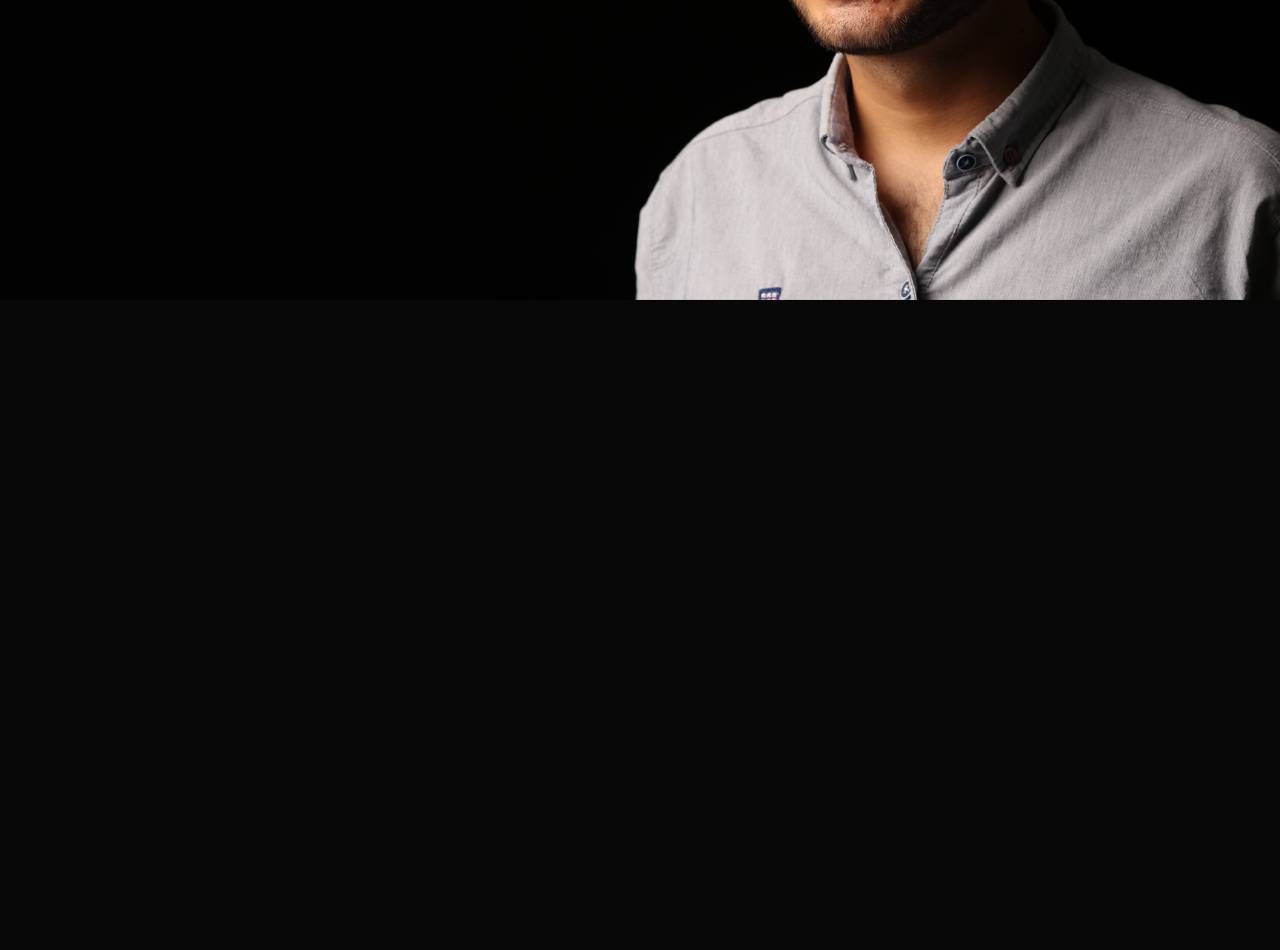
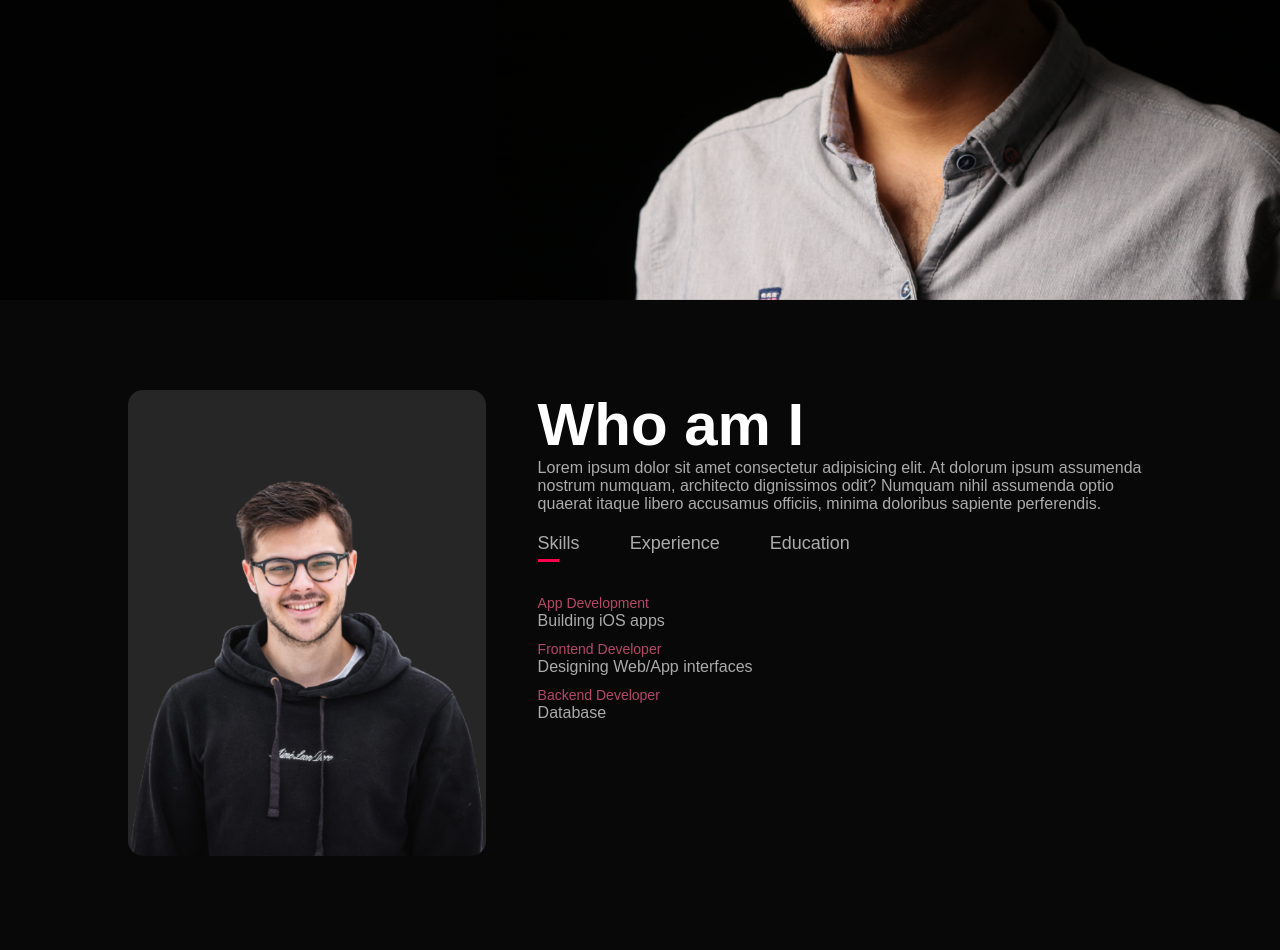
Before and after one commit to perezyzabelle/perezyzabelle.github.io, a plain HTML site: page index.html in a window 1280 px wide. Shown: the part 500-1450 px from the top of the page. Before the commit the page ends 800 px from the top, so only its background shows below. Drawn offline with Linux system fonts and the light colour scheme.

Commit message:
creating about me

```diff
--- a/css/styles.css
+++ b/css/styles.css
@@ -76,3 +76,83 @@ nav ul li a:hover::after {
 .header-text h1 span {
     color: #ff004f;
 }
+
+/*--------------About-----------------*/
+#about {
+    padding: 80px 0;
+    color:#ababab
+}
+
+.row {
+    display:flex;
+    justify-content: space-between;
+    flex-wrap: wrap;
+}
+
+.about-col-1 {
+    flex-basis: 35%;
+}
+
+.about-col-1 img {
+    width: 100%;
+    border-radius: 15px;
+}
+
+.about-col-2 {
+    flex-basis: 60%;
+}
+
+.sub-title {
+    font-size: 60px;
+    font-weight: 600;
+    color: white;
+}
+
+.tab-titles {
+    display: flex;
+    margin: 20px 0 40px;
+
+}
+
+.tab-links {
+    margin-right: 50px;
+    font-size: 18px;
+    font-weight: 500;
+    cursor: pointer;
+    position: relative;
+}
+
+.tab-links::after {
+    content:'';
+    width: 0;
+    height: 3px;
+    background: #ff004f;
+    position: absolute;
+    left: 0;
+    bottom: -8px;
+    transition: 0.5s;
+}
+
+.tab-links.active-link::after {
+    width: 50%;
+
+
+}
+
+.tab-contents ul li {
+    list-style: none;
+    margin: 10px 0;
+}
+
+.tab-contents ul li span {
+    color:#b54769;
+    font-size: 14px;
+}
+
+.tab-contents {
+    display: none;
+}
+
+.tab-contents.active-tab {
+    display: block;
+}
--- a/index.html
+++ b/index.html
@@ -24,8 +24,57 @@
                 <h1>Hello, I'm <br> <span>Yzabelle</span> Perez.</h1>
             </div>
         </div>
+    </div>
 
+<!-----------About----------->
+    <div id="about">
+        <div class="container">
+            <div class="row">
+                <div class="about-col-1">
+                    <img src="images/user.png">
+                </div>
+                <div class="about-col-2">
+                    <h1 class="sub-title">Who am I</h1>
+                    <p> Lorem ipsum dolor sit amet consectetur adipisicing elit.
+                        At dolorum ipsum assumenda nostrum numquam,
+                        architecto dignissimos odit? Numquam nihil assumenda
+                        optio quaerat itaque libero accusamus officiis, minima
+                        doloribus sapiente perferendis.</p>
+
+                    <div class="tab-titles">
+                        <p class="tab-links active-link" onclick="opentab('skills')">Skills</p>
+                        <p class="tab-links" onclick="opentab('experience')" >Experience</p>
+                        <p class="tab-links" onclick="opentab('education')">Education</p>
+                    </div>
+                    <div class="tab-contents active-tab" id="skills">
+                        <ul>
+                            <li><span>App Development</span><br>Building iOS apps</li>
+                            <li><span>Frontend Developer</span><br>Designing Web/App interfaces</li>
+                            <li><span>Backend Developer</span><br>Database</li>
+                        </ul>
+                    </div>
+                    <div class="tab-contents" id="experience">
+                        <ul>
+                            <li><span>App Development</span><br>Building iOS apps</li>
+                            <li><span>Frontend Developer</span><br>Designing Web/App interfaces</li>
+                            <li><span>Backend Developer</span><br>Database</li>
+                        </ul>
+                    </div>
+                    <div class="tab-contents" id="education">
+                        <ul>
+                            <li><span>App Development</span><br>Building iOS apps</li>
+                            <li><span>Frontend Developer</span><br>Designing Web/App interfaces</li>
+                            <li><span>Backend Developer</span><br>Database</li>
+                        </ul>
+                    </div>
+                </div>
+            </div>
+        </div>
     </div>
+    <script>
+        var tablinks = document.getElementByClassName("tab-links");
+    </script>
+
 
 </body>
 </html>
```
